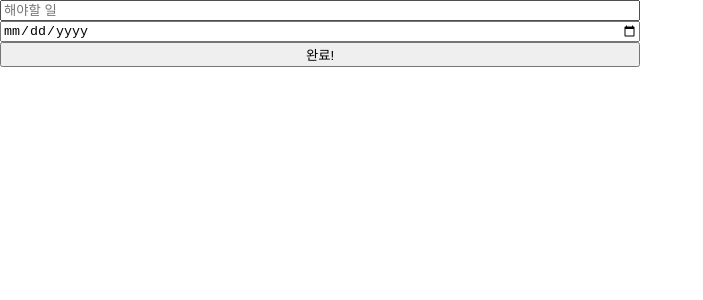
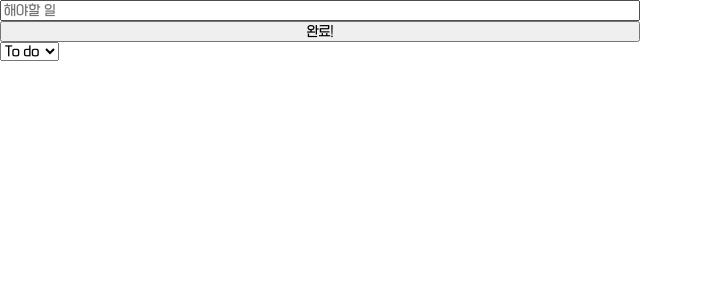
Before and after one commit to chspower1/ToDoList-react, a React (Create React App) app: page / in a window 1280 px wide. Shown: the top 300 px of the page, without its empty margins (0-703 px from the left). Built offline with nearby package versions, Linux system fonts and the light colour scheme.

Commit message:
8/15, Doing practice  Recoil atom,selector

```diff
--- a/src/App.tsx
+++ b/src/App.tsx
@@ -137,6 +137,7 @@ const GlobalStyled = createGlobalStyle`
         border-spacing: 0;
     }
     * {
+        font-family: "Sebang";
         box-sizing: border-box;
     }
 `;
--- a/src/components/CreateToDo.tsx
+++ b/src/components/CreateToDo.tsx
@@ -1,7 +1,7 @@
 import styled from "styled-components";
 import { useForm } from "react-hook-form";
 import { useRecoilState } from "recoil";
-import { toDoState } from "./atoms";
+import { categoryState, IToDo, toDoState } from "./atoms";
 const Form = styled.form`
     display: flex;
     flex-direction: column;
@@ -12,10 +12,12 @@ const Error = styled.div`
 `;
 interface IForm {
     toDo: string;
-    date: Date;
+    // date: Date;
 }
 export default function CreateToDo() {
     const [toDos, setToDos] = useRecoilState(toDoState);
+    const [category, setCategory] = useRecoilState(categoryState);
+
     const {
         register,
         handleSubmit,
@@ -23,10 +25,7 @@ export default function CreateToDo() {
     } = useForm<IForm>();
 
     const onvalid = (data: IForm) => {
-        setToDos((prev) => [
-            { id: Date.now(), text: data.toDo, category: "TO_DO", date: data.date },
-            ...prev,
-        ]);
+        setToDos((prev) => [{ id: Date.now(), text: data.toDo, category }, ...prev]);
         console.log("완료!", toDos);
     };
     return (
@@ -39,18 +38,12 @@ export default function CreateToDo() {
                             value: 2,
                             message: "두 글자 이상 입력해주세요.",
                         },
-                        validate: {
-                            smae: (value) =>
-                                toDos.find((obj) => obj.text === value)
-                                    ? "이미 존재하는 할일 입니다."
-                                    : true,
-                        },
                     })}
                     type="text"
                     placeholder="해야할 일"
                 />
                 {errors.toDo?.message && <Error>{errors.toDo?.message}</Error>}
-                <input
+                {/* <input
                     {...register("date", {
                         required: "날짜를 선택해주세요",
                         validate: {
@@ -62,7 +55,7 @@ export default function CreateToDo() {
                     })}
                     type="date"
                 />
-                {errors.date?.message && <Error>{errors.date?.message}</Error>}
+                {errors.date?.message && <Error>{errors.date?.message}</Error>} */}
                 <button>완료!</button>
             </Form>
         </>
--- a/src/components/ToDo.tsx
+++ b/src/components/ToDo.tsx
@@ -1,19 +1,26 @@
-import { toDoState } from "./atoms";
-import { useRecoilValue } from "recoil";
+import { IToDo, toDoState } from "./atoms";
+import { useRecoilState } from "recoil";
+export default function ToDo({ id, text, category }: IToDo) {
+    const [ToDos, setToDos] = useRecoilState(toDoState);
+    const onClick = (newCategory: IToDo["category"]) => {
+        setToDos((oldToDos) => {
+            const targetIndex = ToDos.findIndex((toDo) => toDo.id === id);
+            const newToDo = { text, id, category: newCategory };
+            const front = oldToDos.slice(0, targetIndex);
+            const back = oldToDos.slice(targetIndex + 1);
+            return [...front, newToDo, ...back];
+        });
+        // setToDos((prev) => [...prev]);
+    };
 
-export default function ToDo() {
-    const toDos = useRecoilValue(toDoState);
     return (
-        <div>
-            {toDos
-                .map((i) => (
-                    <ul key={i.id}>
-                        <li>해야할 일 : {i.text}</li>
-                        <li>상태 : {i.category}</li>
-                        <li>날짜 : {String(i.date)}</li>
-                    </ul>
-                ))
-                .reverse()}
-        </div>
+        <ul>
+            <li>해야할 일 : {text}</li>
+            <li>상태 : {category}</li>
+            {/* <li>날짜 : {String(date)}</li> */}
+            {category !== "DOING" && <button onClick={() => onClick("DOING")}>Doing</button>}
+            {category !== "TO_DO" && <button onClick={() => onClick("TO_DO")}>To do</button>}
+            {category !== "DONE" && <button onClick={() => onClick("DONE")}>DONE</button>}
+        </ul>
     );
 }
--- a/src/components/ToDoList.tsx
+++ b/src/components/ToDoList.tsx
@@ -1,11 +1,25 @@
 import CreateToDo from "./CreateToDo";
 import ToDo from "./ToDo";
+import { toDosSelector, categoryState, Icategories } from "./atoms";
+import { useRecoilState, useRecoilValue } from "recoil";
 
 export default function ToDoList() {
+    const toDos = useRecoilValue(toDosSelector);
+    const [category, setCategory] = useRecoilState(categoryState);
+    const onInput = (e: React.FormEvent<HTMLSelectElement>) => {
+        setCategory(e.currentTarget.value as Icategories);
+    };
     return (
         <>
             <CreateToDo />
-            <ToDo />
+            <select value={category} onChange={onInput}>
+                <option value="TO_DO">To do</option>
+                <option value="DOING">Doing</option>
+                <option value="DONE">Done</option>
+            </select>
+            {toDos.map((toDo) => (
+                <ToDo key={toDo.id} {...toDo} />
+            ))}
         </>
     );
 }
--- a/src/components/atoms.tsx
+++ b/src/components/atoms.tsx
@@ -1,13 +1,26 @@
-import { atom } from "recoil";
+import { atom, selector } from "recoil";
 
 export interface IToDo {
     id: number;
     text: string;
-    date: Date;
-    category: "TO_DO" | "DONE" | "DOING";
+    // date: Date;
+    category: Icategories;
 }
+export type Icategories = "TO_DO" | "DONE" | "DOING";
 
+export const categoryState = atom<Icategories>({
+    key: "category",
+    default: "TO_DO",
+});
 export const toDoState = atom<IToDo[]>({
     key: "toDo",
     default: [],
 });
+export const toDosSelector = selector({
+    key: "toDosSelector",
+    get: ({ get }) => {
+        const toDos = get(toDoState);
+        const category = get(categoryState);
+        return toDos.filter((toDo) => toDo.category === category);
+    },
+});
```
